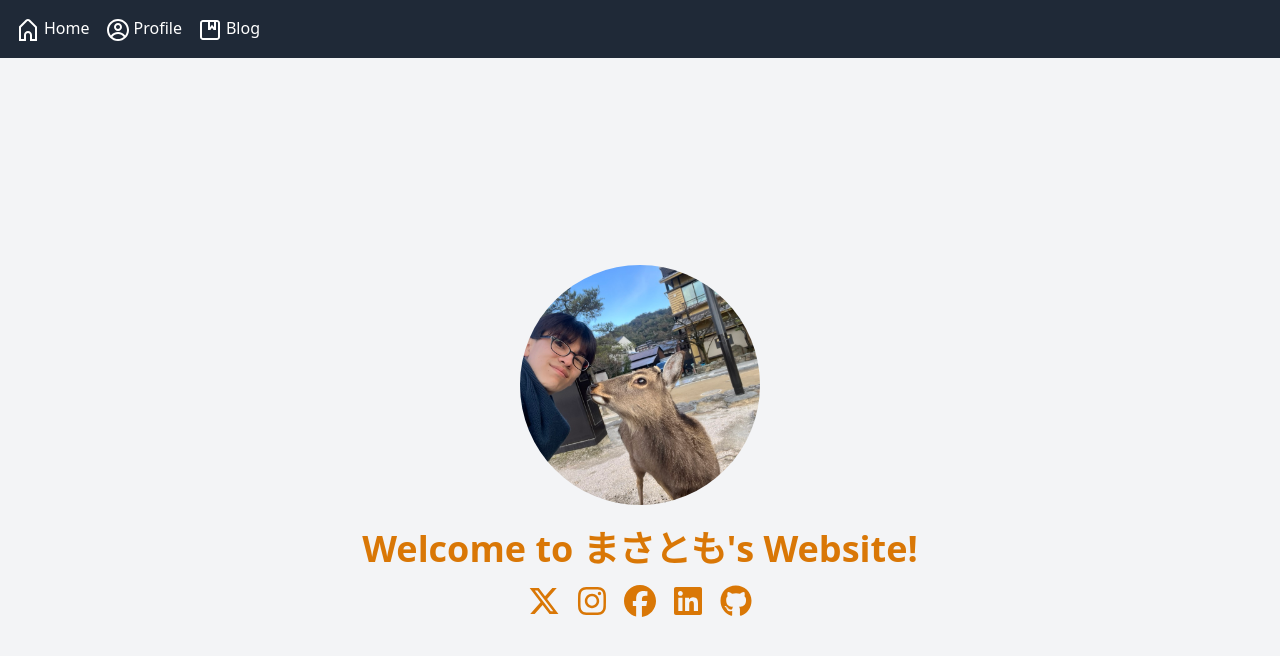
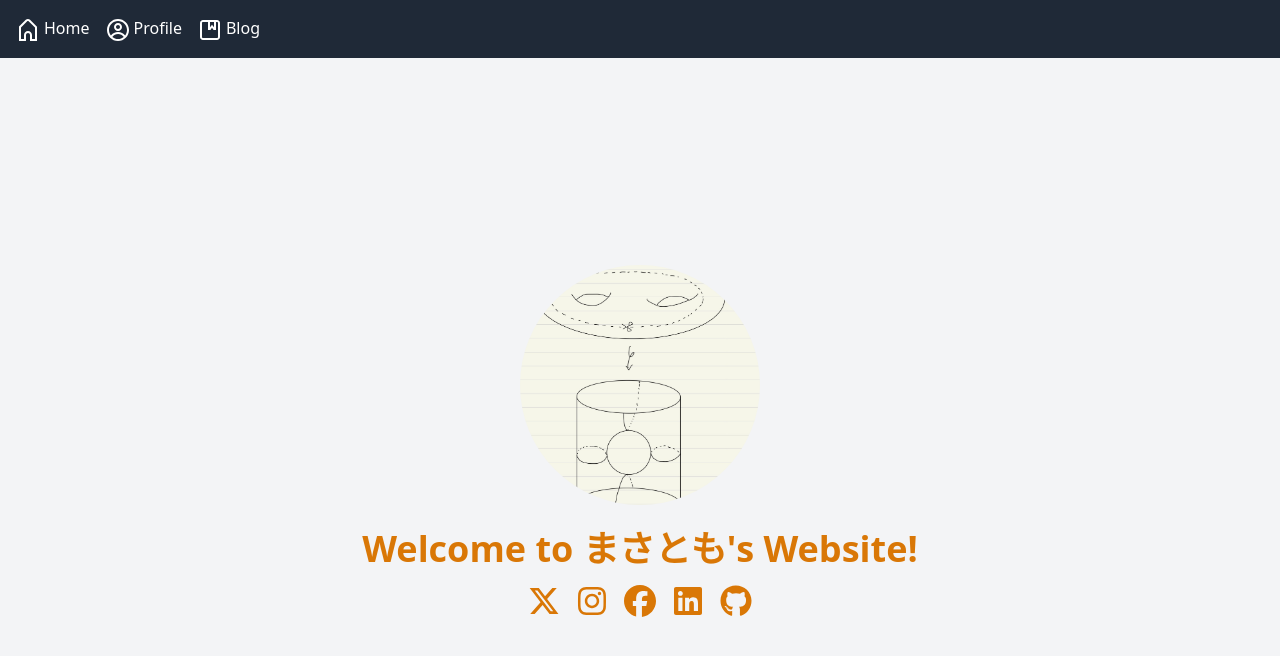
Before and after one commit to masatomo57/mathatomo-homepage, a Next.js app in the folder homepage/: page / in a window 1280 px wide. Shown: the top 656 px of the page. Built offline with nearby package versions, Linux system fonts and the light colour scheme.

Commit message:
トップ画像を変更

```diff
--- a/homepage/src/app/page.tsx
+++ b/homepage/src/app/page.tsx
@@ -78,7 +78,7 @@ export default function Home() {
       <JsonLd data={jsonLd} />
       <div className="flex flex-col justify-center items-center h-full bg-background-main text-primary">
         <div className="my-6">
-          <ImageClip src="/masatomo_2.jpeg" alt="まさともと宮島の鹿" shape="circle" size={240} />
+          <ImageClip src="/og_default.jpg" alt="アイコン" shape="circle" size={240} />
         </div>
         <h1 className="text-4xl font-bold">Welcome to まさとも&apos;s Website!</h1>
         <div className="flex flex-row text-center mt-4 gap-4">
```
Also changed, not shown: homepage/public/masatomo_2.jpeg (deleted).
